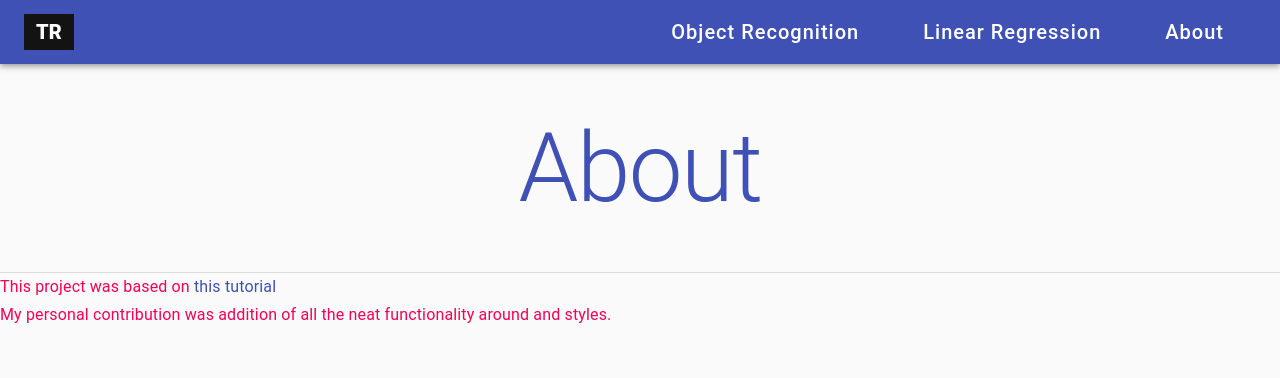
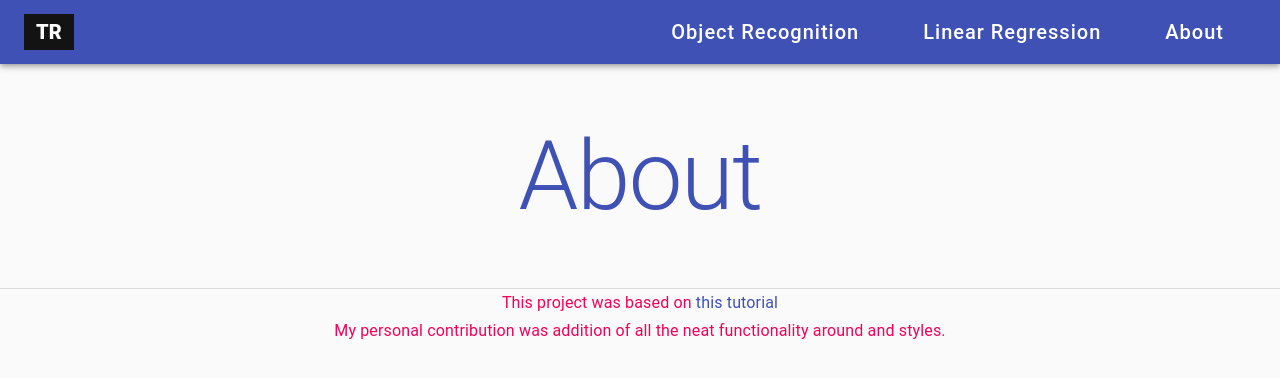
Before and after one commit to jan-ondruch/tensorflow-react-simple-app, a React (Create React App) app: page /about in a window 1280 px wide. Shown: the top 378 px of the page. Built offline with nearby package versions, Linux system fonts and the light colour scheme.

Commit message:
material ui styling

```diff
--- a/src/components/About.js
+++ b/src/components/About.js
@@ -1,11 +1,25 @@
 import React from 'react'
 import Header from './Header'
 
-import { Typography, Link } from '@material-ui/core'
+import { Typography, Box, Link } from '@material-ui/core'
 
-const About = () => (
+import { makeStyles } from '@material-ui/core/styles'
+
+const useStyles = makeStyles((theme) => ({
+    contentWrapper: {
+        textAlign: 'center',
+    },
+}))
+
+
+const About = () => {
+
+    const classes = useStyles()
+
+    return (
         <React.Fragment>
             <Header name="About" />
+            <Box className={classes.contentWrapper}>
                 <Typography variant="subtitle1" color="secondary">
                     This project was based on
                         <Link
@@ -16,7 +30,9 @@ const About = () => (
                 <Typography variant="subtitle1" color="secondary">
                     My personal contribution was addition of all the neat functionality around and styles.
                 </Typography>
+            </Box>
         </React.Fragment>
     )
+}
 
 export default About
--- a/src/components/Header.js
+++ b/src/components/Header.js
@@ -1,24 +1,18 @@
 import React from 'react'
-import { Box, Typography, Link, Divider } from '@material-ui/core'
-
-import { makeStyles } from '@material-ui/core/styles'
-
-const useStyles = makeStyles((theme) => ({
-  header: {
-    textAlign: 'center',
-    padding: '48px 32px'
-  },
-
-}))
+import { Box, Typography, Divider } from '@material-ui/core'
 
 const Header = ({ name }) => {
 
-    const classes = useStyles()
-
     return (
       <React.Fragment>
-        <Box className={classes.header}>
-            <Typography variant="h1" color="primary">
+        <Box
+           p={{ xs: 4, sm: 6, md: 7 }}
+           textAlign="center"
+        >
+            <Typography
+              variant="h1"
+              color="primary"
+            >
               {name}
             </Typography>
         </Box>
```
Lines whose indentation alone changed are shown as unchanged.
